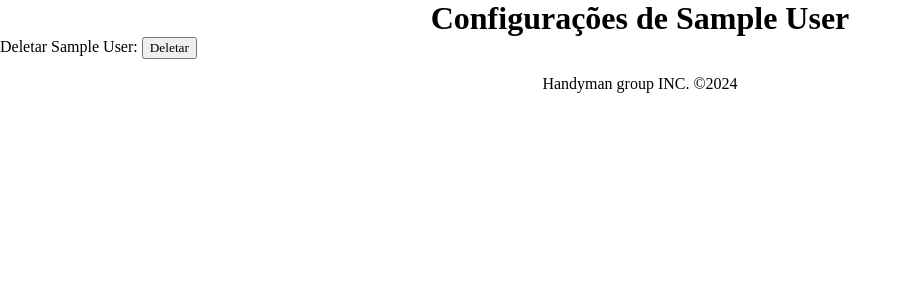
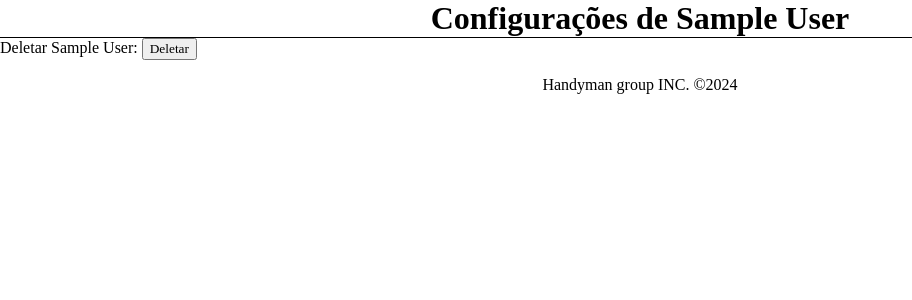
Before and after one commit to gitManuTech/Manutech-SITE, a PHP site: page /private/php/account-config.php in a window 1280 px wide. Shown: the top 300 px of the page, without its empty margins (0-912 px from the left). Run offline with PHP 8.4, Linux system fonts and the light colour scheme; the visitor is signed in with stand-in values (Sample User, id 1).

Commit message:
Updated two css files

```diff
--- a/src/public/css/general.css
+++ b/src/public/css/general.css
@@ -6,7 +6,7 @@
 
 /* TODO: find better font, if there is */
 * {
-	font-family: "Times New Roman", Arial;
+	font-family: "Times  New Roman", Arial;
 }
 
 *,
--- a/src/public/css/header.css
+++ b/src/public/css/header.css
@@ -2,6 +2,7 @@
 	display: flex;
 	justify-content: space-around;
 	align-items: center;
+	border-bottom: 1px solid black;
 }
 
 .navbar {
```
